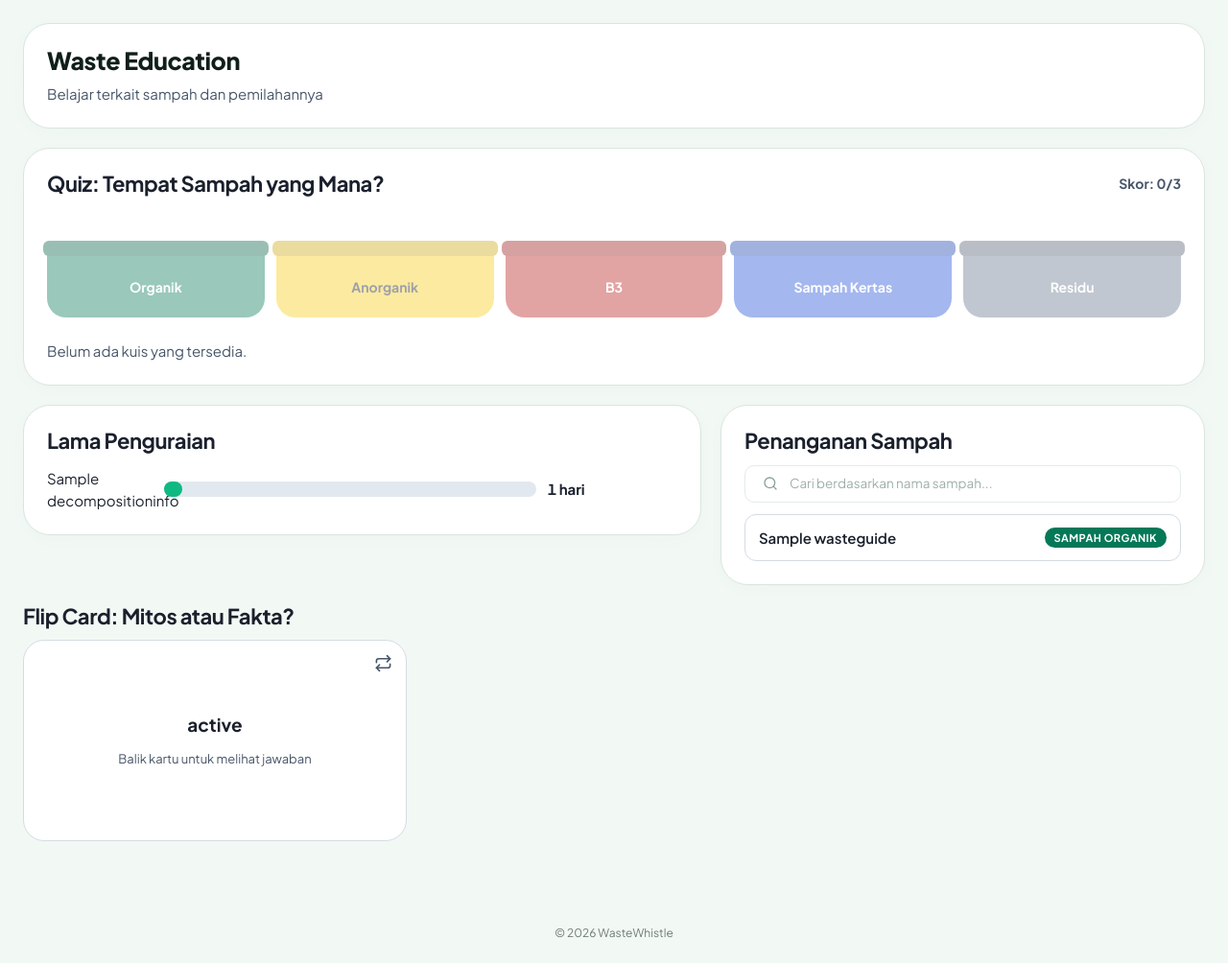
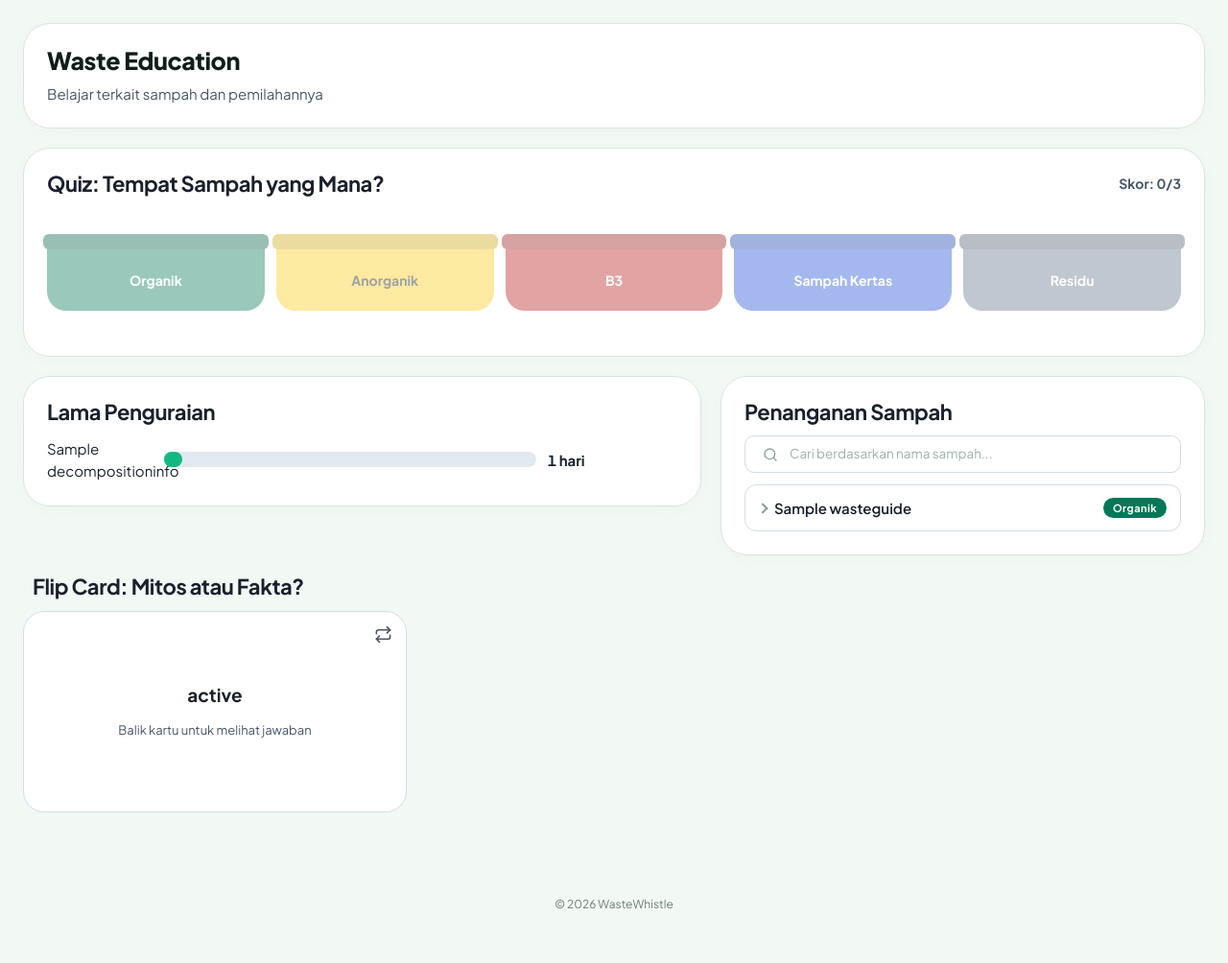
Before and after one commit to pbp-kelompok-b9/WasteWhistle, a Django app: page /education/ in a window 1280 px wide. Shown: the part 69-1073 px from the top of the page at 96% size. After the commit the page ends 1017 px from the top, so only its background shows below. Run offline with Django 5.2, Linux system fonts and the light colour scheme; a user stored in the database is signed in; tables that the repository leaves empty hold one stand-in row (values such as "Sample post").

Commit message:
style(education): refine guide dropdown, searchbar, and quiz display

```diff
--- a/education/admin.py
+++ b/education/admin.py
@@ -4,9 +4,9 @@ from .models import (
     MythOrFact,
     DecompositionInfo,
     QuizQuestion,
-    QuizAttempt,
 )
 
 admin.site.register(WasteGuide)
 admin.site.register(MythOrFact)
 admin.site.register(DecompositionInfo)
+admin.site.register(QuizQuestion)
--- a/static/css/education.css
+++ b/static/css/education.css
@@ -151,11 +161,11 @@
 
 .quiz-item {
     margin: 4px 0 16px;
-    font-size: 20px;
+    font-size: 16px;
     font-weight: 700;
 }
 
-/* Barisan lima tong. Di layar sempit, tong turun ke baris berikutnya. */
+/* Barisan lima tong */
 .bins {
     display: flex;
     flex-wrap: wrap;
@@ -275,13 +277,12 @@
 }
 
 
-/* --------------------------------------------------------------
-   5. PENANGANAN SAMPAH (pencarian + daftar)
-   -------------------------------------------------------------- */
+/* PENANGANAN SAMPAH (pencarian + daftar) */
 .education-searchbar {
     width: 100%;
     margin: 12px 0;
     border-radius: 10px;
+    border-color: var(--color-border);
 }
 
 .education-searchbar input {
@@ -306,10 +307,36 @@
 .guide-item summary {
     display: flex;
     align-items: center;
-    justify-content: space-between;
+    justify-content: flex-start;
     gap: 8px;
+    list-style: none;
     font-weight: 600;
     cursor: pointer;
+}
+
+/* Dropdown item */
+.guide-item summary::-webkit-details-marker {
+    display: none;
+}
+
+.guide-item summary::marker {
+    content: "";
+}
+
+.guide-item summary::before {
+    content: "";
+    width: 6px;
+    height: 6px;
+    flex: 0 0 6px;
+    border-right: 2px solid var(--color-text-soft);
+    border-bottom: 2px solid var(--color-text-soft);
+    transform: rotate(-45deg);
+    transition: transform 160ms ease;
+    opacity: 0.6;
+}
+
+.guide-item[open] summary::before {
+    transform: rotate(45deg);
 }
 
 .guide-item p {
@@ -320,6 +347,7 @@
 
 /* Badge kecil berwarna sesuai kategori */
 .category-badge {
+    margin-left: auto;
     flex-shrink: 0;
     padding: 2px 10px;
     border-radius: var(--radius-pill);
@@ -328,16 +356,13 @@
     font-size: 11px;
     font-weight: 700;
     letter-spacing: 0.04em;
-    text-transform: uppercase;
+    text-transform: capitalize;
 }
 
 
-/* --------------------------------------------------------------
-   6. MITOS ATAU FAKTA (kartu balik)
-   Kartu punya dua sisi: .flip-front (depan) dan .flip-back (belakang).
-   Saat checkbox tersembunyi dicentang, kedua sisi berputar 180 derajat.
-   -------------------------------------------------------------- */
+/* MITOS ATAU FAKTA (flipcard) */
 .myth-title {
+    margin-left: 10px;
     margin-bottom: 12px;
 }
 
--- a/static/css/style.css
+++ b/static/css/style.css
@@ -1378,116 +1378,3 @@ body {
   .ww-route-bar { flex-wrap: wrap; }
   .ww-route-link { margin-left: 0; }
 }
-
-/* ---------- 1. Palet warna & ukuran ---------- */
-
-:root {
-  /* Warna dasar */
-  --color-background: #F2F8F4;   /* sama dengan warna body di atas */
-  --color-surface: #FFFFFF;      /* latar kartu / kotak putih */
-  --color-text: #0F172A;         /* teks utama */
-  --color-text-soft: #475569;    /* teks pendukung (abu) */
-  --color-border: #D3DCE3;       /* garis tepi */
-
-  /* Hijau utama */
-  --color-primary: #047857;
-  --color-primary-hover: #065F46;
-  --color-primary-dark: #064E3B;
-  --color-primary-light: #D1FAE5;
-  --color-on-primary: #FFFFFF;   /* teks di atas warna hijau */
-
-  /* Warna status */
-  --color-success: #10B981;      /* hijau */
-  --color-warning: #F59E0B;      /* kuning */
-  --color-danger: #EF4444;       /* merah */
-  --color-neutral-light: #E2E8F0;
-
-  /* Warna kategori sampah (tong kuis dan badge di halaman Education).
-     Nama di belakang (organik, b3, dst) = nilai category di database. */
-  --color-bin-organik: #047857;            /* hijau */
-  --color-bin-anorganik: #FACC15;          /* kuning */
-  --color-bin-anorganik-text: #0F172A;     /* teks gelap di atas kuning supaya terbaca */
-  --color-bin-b3: #B91C1C;                 /* merah */
-  --color-bin-kertas: #1D4ED8;             /* biru */
-  --color-bin-residu: #64748B;             /* abu-abu */
-
-  /* Sudut membulat */
-  --radius-small: 8px;
-  --radius-medium: 12px;
-  --radius-large: 16px;
-  --radius-xlarge: 22px;
-  --radius-pill: 999px;
-
-  /* Lebar maksimal isi halaman */
-  --page-width: 1280px;
-}
-
-/* ---------- 2. Kelas bantu ---------- */
-
-/* Elemen yang punya atribut "hidden" harus benar-benar hilang */
-[hidden] {
-  display: none !important;
-}
-
-/* Garis fokus untuk pengguna keyboard (hanya muncul saat navigasi pakai Tab) */
-:focus-visible {
-  outline: 3px solid var(--color-success);
-  outline-offset: 2px;
-}
-
-.text-soft {
-  color: var(--color-text-soft);
-  font-size: 13px;
-}
-
-/* Disembunyikan dari layar tapi tetap bisa dipakai keyboard / screen reader */
-.visually-hidden {
-  position: absolute;
-  width: 1px;
-  height: 1px;
-  opacity: 0;
-}
-
-/* ---------- 3. Tombol umum ---------- */
-
-.btn {
-  display: inline-flex;
-  align-items: center;
-  justify-content: center;
-  gap: 6px;
-  min-height: 44px;
-  padding: 0 20px;
-  border: 0;
-  border-radius: var(--radius-pill);
-  font-family: inherit;
-  font-size: 14px;
-  font-weight: 600;
-  text-decoration: none;
-  cursor: pointer;
-}
-
-.btn-primary {
-  background-color: var(--color-primary);
-  color: var(--color-on-primary);
-}
-
-.btn-primary:hover {
-  background-color: var(--color-primary-hover);
-}
-
-.btn:disabled {
-  opacity: 0.45;
-  cursor: not-allowed;
-}
-
-/* ---------- 4. Kartu lebar ----------
-   .card di atas adalah kartu FORM (login / landing), lebarnya maksimal 440px.
-   Untuk kartu isi halaman yang lebar, pakai dua class sekaligus:
-       <div class="card card-wide"> ... </div>
-   .card tetap dipakai supaya border, warna, dan sudutnya sama dengan
-   halaman lain; .card-wide hanya melepas batas lebar dan memperkecil padding. */
-
-.card-wide {
-  max-width: none;
-  padding: 24px;
-}
--- a/static/css/js/education.js
+++ b/static/js/education.js
@@ -24,7 +24,6 @@ function setupQuiz() {
             id: element.dataset.id,
             item: element.textContent.trim(),
             answer: element.dataset.answer,
-            tip: element.dataset.tip
         };
     });
 
@@ -89,9 +88,9 @@ function setupQuiz() {
 
         // Tampilkan hasil + penjelasan cara menanganinya
         if (isCorrect) {
-            feedbackText.textContent = "Benar! " + question.tip;
+            feedbackText.textContent = "Benar!";
         } else {
-            feedbackText.textContent = "Belum tepat. Sampah ini masuk ke " + correctLabel + ". " + question.tip;
+            feedbackText.textContent = "Belum tepat. Sampah ini masuk ke " + correctLabel + ".";
         }
         feedbackText.hidden = false;
 
--- a/templates/education.html
+++ b/templates/education.html
@@ -25,7 +25,6 @@
             <h2>Quiz: Tempat Sampah yang Mana?</h2>
             <span class="quiz-score-indicator" id="quiz-score-indicator">Skor: {{ daily_score|default:0 }}/3</span>
         </div>
-        <br>
         <ul id="quiz-data" hidden>
             {% for question in questions %}<li data-id="{{ question.id }}" data-answer="{{ question.item.category }}" data-tip="{{ question.item.handling_instruction }}">{{ question.item.name }}</li>{% endfor %}
         </ul>
@@ -33,6 +32,8 @@
         <form id="quiz-csrf-form" hidden>{% csrf_token %}</form>
         <div id="quiz-play" data-submit-url="{% url 'submit_quiz_api' %}"
              data-can-play="{% if user.is_authenticated and not already_played and questions %}true{% else %}false{% endif %}">
+            <p class="quiz-progress" id="quiz-progress">{% if questions %}Soal 1 dari {{ questions|length }}{% endif %}</p>
+            <p class="quiz-item" id="quiz-item"></p>
             <div class="bins">
                 <button class="bin bin-organik" type="button" data-bin="organik">Organik</button>
                 <button class="bin bin-anorganik" type="button" data-bin="anorganik">Anorganik</button>
@@ -43,8 +44,7 @@
             <br>
             {% if not user.is_authenticated %}<p class="quiz-message">Kamu perlu <a href="{% url 'login' %}">log in</a> untuk mengikuti kuis.</p>
             {% elif already_played %}<p class="quiz-completed">Kamu telah menyelesaikan kuis hari ini dengan skor: {{ daily_score|default:0 }}/3</p><p class="text-soft">Kembali besok untuk kuis selanjutnya.</p>
-            {% elif not questions %}<p class="quiz-message">Belum ada kuis yang tersedia.</p>
-            {% else %}<p class="quiz-progress" id="quiz-progress"></p>{% endif %}
+            {% endif %}
             <p class="quiz-feedback" id="quiz-feedback" aria-live="polite" hidden></p>
             <button class="btn btn-primary" id="quiz-next" type="button" hidden>Item berikutnya</button>
         </div>
@@ -93,7 +93,7 @@
                     <details class="guide-item">
                         <summary>
                             <span class="guide-name">{{ guide.name }}</span>
-                            <span class="category-badge category-{{ guide.category }}">{{ guide.get_category_display }}</span>
+                            <span class="category-badge category-{{ guide.category }}">{{ guide.category }}</span>
                         </summary>
                         <p>{{ guide.description }}</p>
                         <p><strong>Cara Penanganan:</strong> {{ guide.handling_instruction }}</p>
```
Also changed, not shown: other parts of static/css/education.css (+97 -48 lines).
